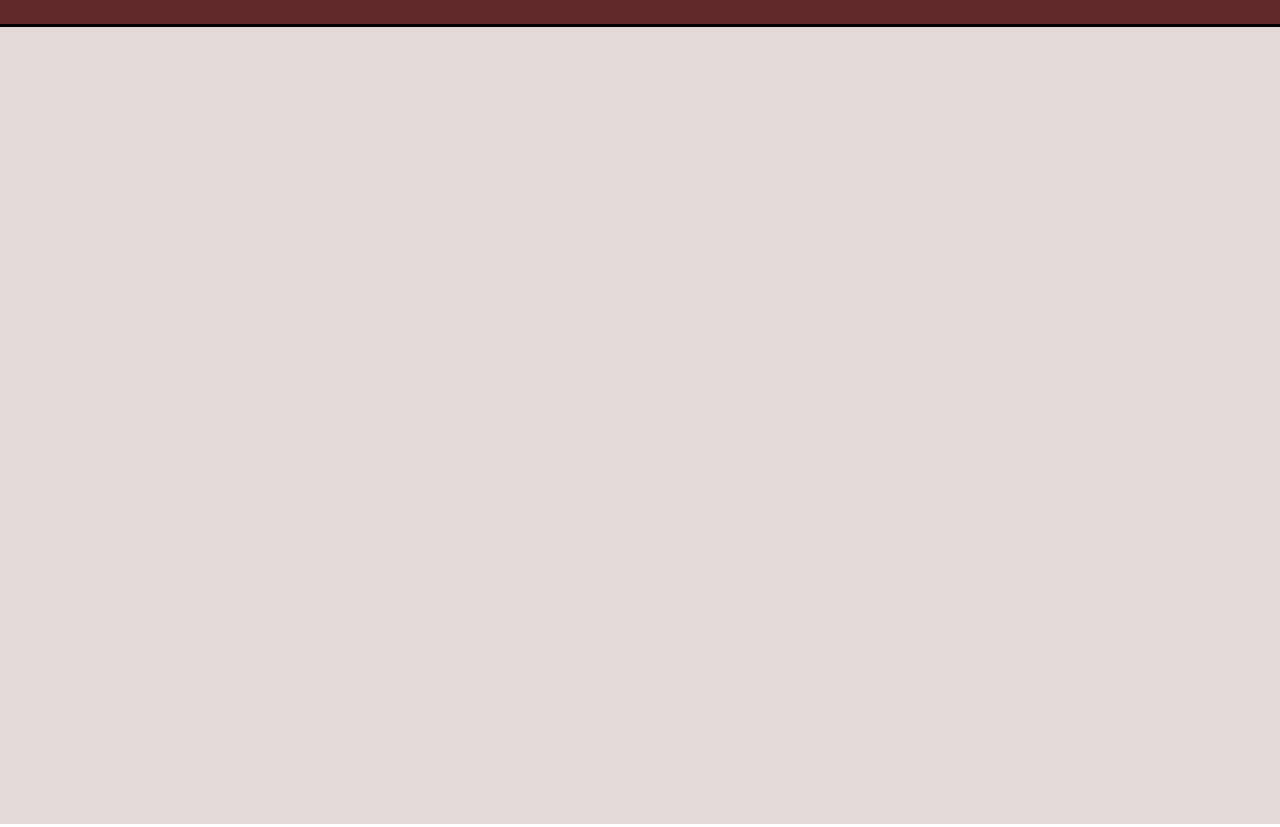
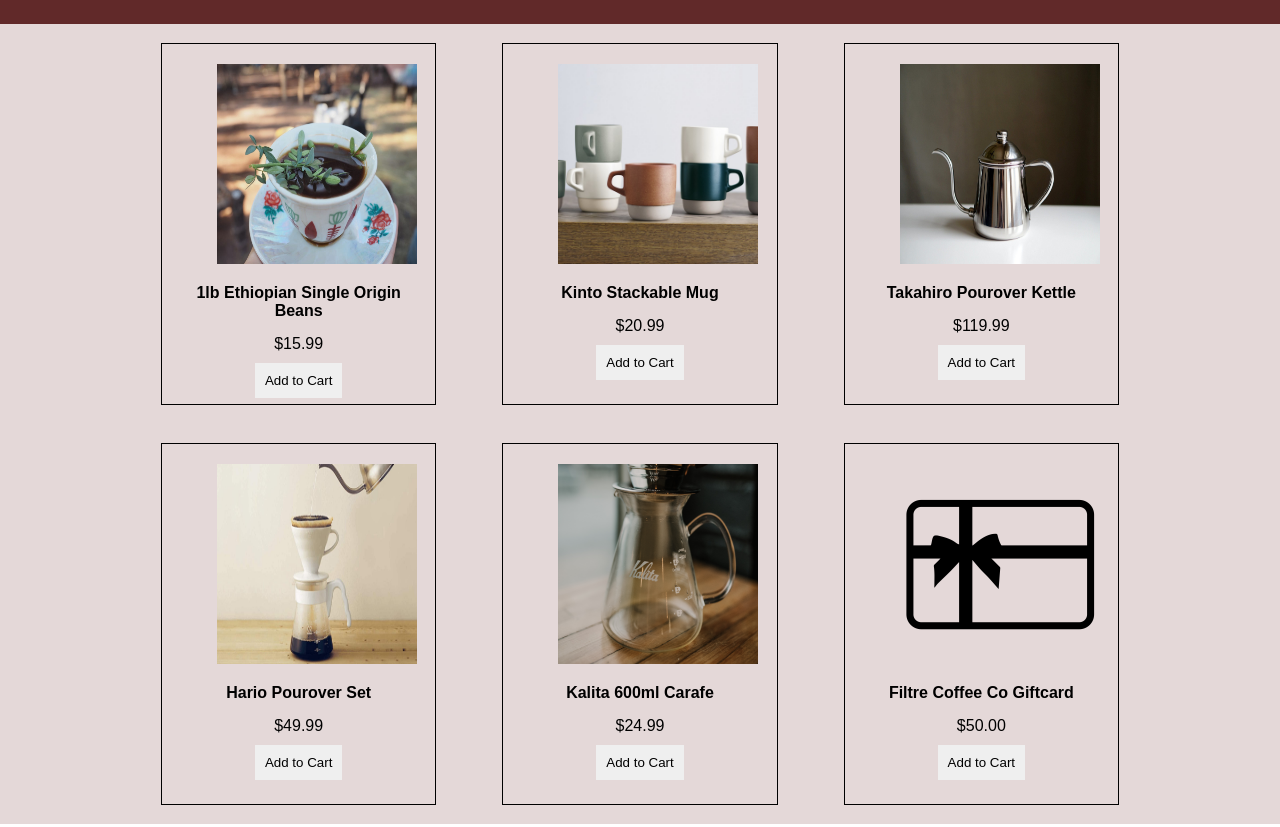
Before and after one commit to saviau/shopping-cart, a plain HTML site: page index.html in a window 1280 px wide. Shown: the part 64-891 px from the top of the page. Drawn offline with Linux system fonts and the light colour scheme; a web font is replaced by a local one.

Commit message:
css completed -saviau

```diff
--- a/index.html
+++ b/index.html
@@ -20,12 +20,35 @@
 </nav>
     <main id="shop-main">
         <div class="shop-div">
-            <div class="shop-item"></div>
-            <div class="shop-item"></div>
-            <div class="shop-item"></div>
-            <div class="shop-item"></div>
-            <div class="shop-item"></div>
-            <div class="shop-item"></div>
+            <div class="shop-item"><div class="container"><img class="shop-item-img" src="shopping-cart-photos/ethiopia.jpeg" alt="ethiopian coffee">
+                <div class="img-info"><h4 class="item-description">1lb Ethiopian Single Origin Beans</h4>
+                    <p>$15.99</p>
+                    <button class="cart-btn">Add to Cart</button></div></div></div>
+
+            <div class="shop-item"><div class="container"><img class="shop-item-img" src="/shopping-cart-photos/mug.jpeg" alt="mug">
+                <div class="img-info"><h4 class="item-description">Kinto Stackable Mug</h4>
+                    <p>$20.99</p>
+                    <button class="cart-btn">Add to Cart</button></div></div></div>
+
+            <div class="shop-item"><div class="container"><img class="shop-item-img" src="/shopping-cart-photos/kettle.jpeg" alt="kettle">
+                <div class="img-info"><h4 class="item-description">Takahiro Pourover Kettle</h4>
+                    <p>$119.99</p>
+                    <button class="cart-btn">Add to Cart</button></div></div></div>
+
+            <div class="shop-item"><div class="container"><img class="shop-item-img" src="/shopping-cart-photos/pourover.jpg" alt="pourover set">
+                <div class="img-info"><h4 class="item-description">Hario Pourover Set</h4>
+                    <p>$49.99</p>
+                    <button class="cart-btn">Add to Cart</button></div></div></div>
+
+            <div class="shop-item"><div class="container"><img class="shop-item-img" src="/shopping-cart-photos/carafe.png" alt="carafe">
+                <div class="img-info"><h4 class="item-description">Kalita 600ml Carafe</h4>
+                    <p>$24.99</p>
+                    <button class="cart-btn">Add to Cart</button></div></div></div>
+
+            <div class="shop-item"><div class="container"><img class="shop-item-img" src="/shopping-cart-photos/giftcard.png" alt="giftcard">
+                <div class="img-info"><h4 class="item-description">Filtre Coffee Co Giftcard </h4>
+                    <p>$50.00</p>
+                    <button class="cart-btn">Add to Cart</button></div></div></div>
         </div>
     </main>
 </body>
--- a/style.css
+++ b/style.css
@@ -7,6 +7,7 @@
 body {
     font-family: 'DotGothic16', sans-serif;
 }
+
 #navbar {
     display: flex;
     background: rgb(97, 41, 41);
@@ -63,8 +64,62 @@
 
 .shop-div {
     display: grid;
-    grid: auto auto auto;
-    border-top: 3px solid black;
+    grid-template-columns: 1fr 1fr 1fr;
+    grid-template-rows: 1fr 1fr;
+    width: 80%;
+    height: 100%;
+    margin-left: 10%;
+    margin-right: -10%;
+}
+
+.shop-item {
     width: 100%;
-    height: 100vh;
+    display: flex;
+    justify-content: center;
+    align-items: center;
+    flex-wrap: wrap;
 }
+
+.shop-item-img {
+    display: flex;
+    width: 200px;
+    height: 200px;
+    margin: 0px;
+    padding: 20px 10px 5px 55px;
+    justify-content: center;
+    align-items: center;
+    flex-direction: center;
+
+}
+
+.item-description {
+display: flex;
+justify-content: center;
+align-items: center;
+text-align: center;
+padding: 15px;
+}
+
+p {
+    display: flex;
+    justify-content: center;
+    align-items: center;
+    text-align: center;
+}
+
+.container {
+    border: 1px solid black;
+    width: 80%;
+    height: 90%;
+}
+
+.cart-btn {
+    display: flex;
+    justify-content: center;
+    align-items: center;
+    text-align: center;
+    margin: 0 auto;
+    padding: 10px;
+    margin-bottom: 5px;
+    margin-top: 10px;
+}
```
Also changed, not shown: shopping-cart-photos/carafe.png (added), shopping-cart-photos/ethiopia.jpeg (added), shopping-cart-photos/giftcard.png (added), shopping-cart-photos/kettle.jpeg (added), shopping-cart-photos/mug.jpeg (added), shopping-cart-photos/pourover.jpg (added).
